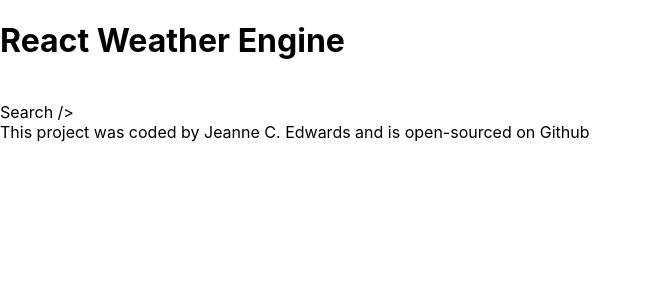
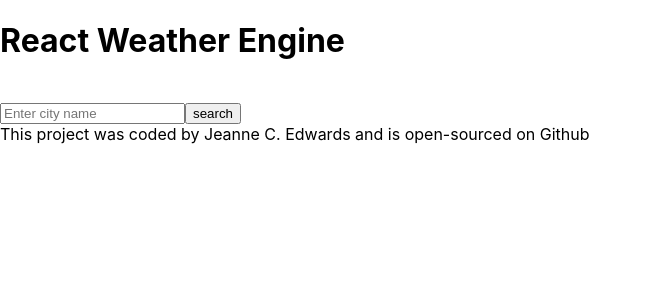
Before and after one commit to jcedwards48/react-week4, a React (Create React App) app: page / in a window 1280 px wide. Shown: the top 300 px of the page, without its empty margins (0-652 px from the left). Built offline with nearby package versions, Linux system fonts and the light colour scheme.

Commit message:
Update App.js
fixed component code

```diff
--- a/src/App.js
+++ b/src/App.js
@@ -6,7 +6,7 @@ export default function App() {
     <div className="App">
       <h1>React Weather Engine</h1>
       <br />
-      Search />
+      <Search />
       <footer>
         This project was coded by Jeanne C. Edwards and is open-sourced on
         Github
```
